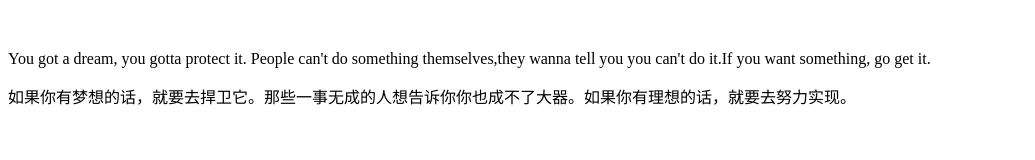
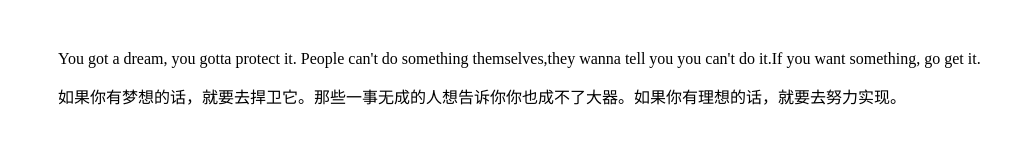
Before and after one commit to bigWillow/bigWillow.github.io, a plain HTML site: page index.html in a window 1280 px wide. Shown: the whole page, without its empty margins (0-1035 px from the left). Drawn offline with Linux system fonts and the light colour scheme.

Commit message:
Update index.html

```diff
--- a/index.html
+++ b/index.html
@@ -8,7 +8,7 @@
     <title>哈哈</title>
 </head>
 <body>
-    <p style="text-align:middle; margin:50px">
+    <div style="text-align:middle; margin:50px">
     <p>
         You got a dream, you gotta protect it. People can't do something themselves,they wanna tell you you can't do it.If you want something, go get it.
     </p>
@@ -17,6 +17,6 @@
     </p>
 
 
-    </p>
+    </div>
 </body>
 </html>
```
